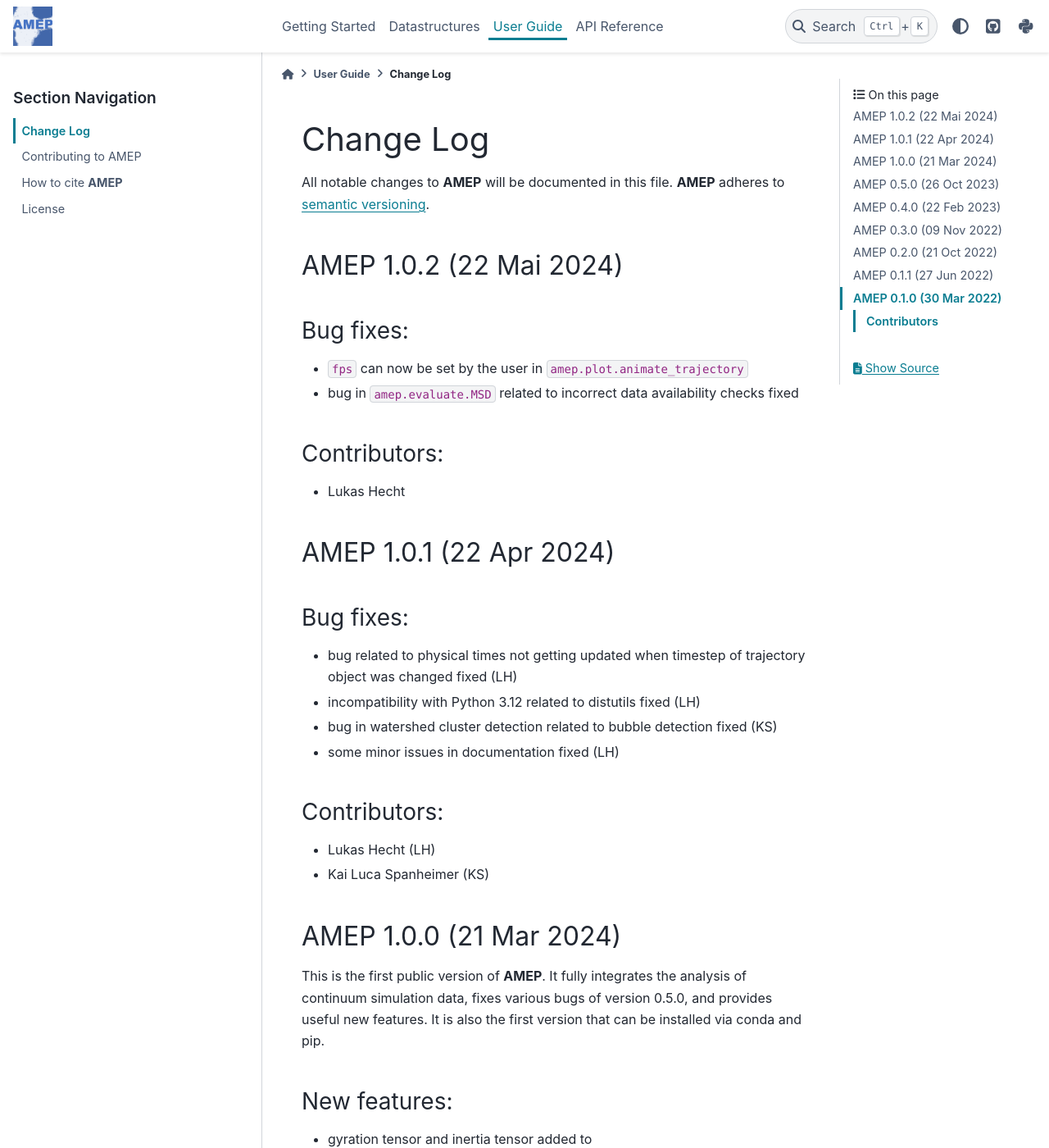
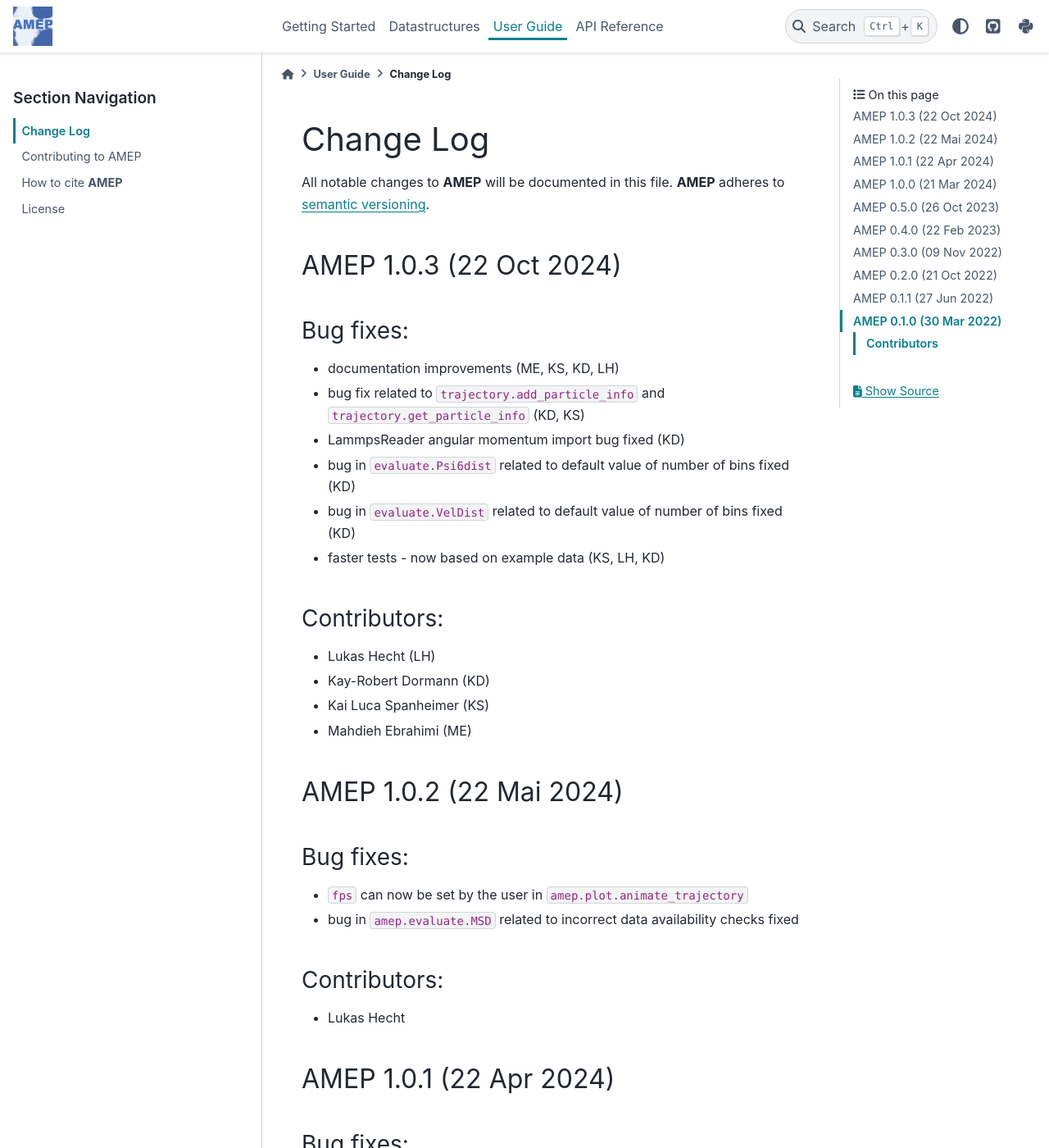
Before and after one commit to amepproject/amep, a Sphinx documentation site: the page built from doc/source/user_guide/changelog.rst, in a window 1280 px wide and 1400 px high. Shown: the whole window at 82% size. Built offline with Sphinx 7.4.7 and the PyData theme 0.15.4, drawn with Linux system fonts in a browser that asks for light colours.

Commit message:
readme and version updated for release

```diff
--- a/CHANGELOG.md
+++ b/CHANGELOG.md
@@ -2,6 +2,26 @@
 
 All notable changes to **AMEP** will be documented in this file. **AMEP**
 adheres to [semantic versioning](https://semver.org/).
+
+## AMEP 1.0.3 (22 Oct 2024)
+
+### Bug fixes:
+
+* documentation improvements (ME, KS, KD, LH)
+* bug fix related to `trajectory.add_particle_info` and `trajectory.get_particle_info` (KD, KS)
+* LammpsReader angular momentum import bug fixed (KD)
+* bug in `evaluate.Psi6dist` related to default value of number of bins fixed (KD)
+* bug in `evaluate.VelDist` related to default value of number of bins fixed (KD)
+* faster tests - now based on example data (KS, LH, KD)
+
+### Contributors:
+
+* Lukas Hecht (LH)
+* Kay-Robert Dormann (KD)
+* Kai Luca Spanheimer (KS)
+* Mahdieh Ebrahimi (ME)
+
+
 
 ## AMEP 1.0.2 (22 Mai 2024)
 
--- a/amep/_version.py
+++ b/amep/_version.py
@@ -20,4 +20,4 @@
 """
 AMEP version number.
 """
-__version__ = "1.0.2"
+__version__ = "1.0.3"
--- a/doc/source/conf.py
+++ b/doc/source/conf.py
@@ -9,7 +9,7 @@ https://www.sphinx-doc.org/en/master/usage/configuration.html#project-informatio
 project = 'AMEP'
 copyright = '2023-2024, Lukas Hecht, Kay-Robert Dormann, Kai Luca Spanheimer'
 author = 'Lukas Hecht, Kay-Robert Dormann, Kai Luca Spanheimer'
-release = '1.0.2'
+release = '1.0.3'
 
 # -- General configuration ---------------------------------------------------
 # https://www.sphinx-doc.org/en/master/usage/configuration.html#general-configuration
--- a/pyproject.toml
+++ b/pyproject.toml
@@ -1,6 +1,6 @@
 [project]
 name = "amep"
-version = "1.0.2"
+version = "1.0.3"
 license = {file="LICENSE"}
 authors = [
     {name = "Lukas Hecht", email = "lukas.hecht@pkm.tu-darmstadt.de"},
```
